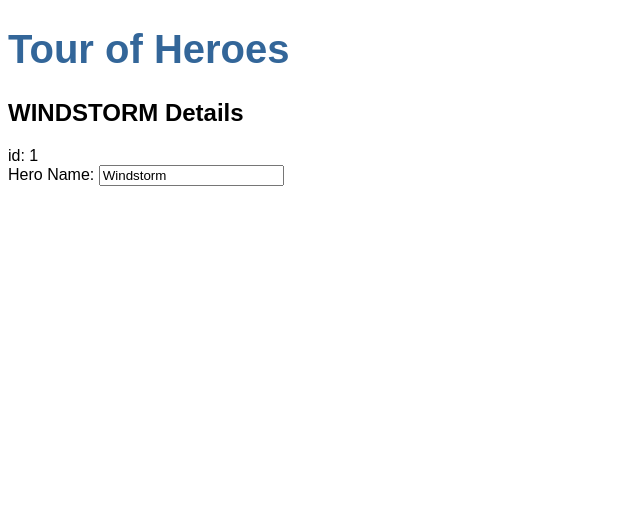
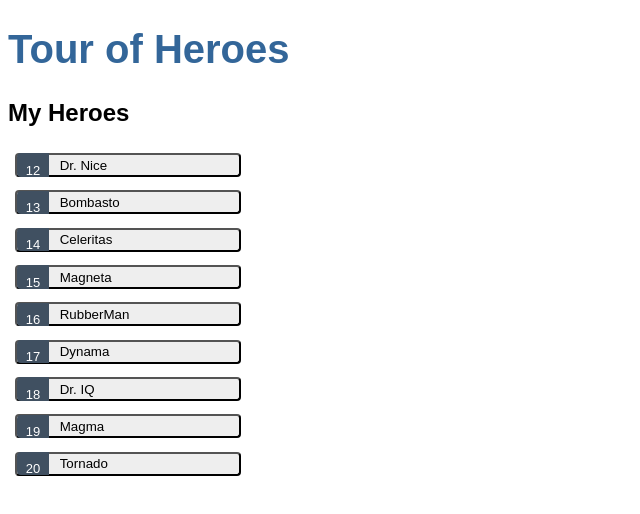
Before and after one commit to chris3evans/angulartutorial, an Angular app: page /heroes in a window 1280 px wide. Shown: the top 514 px of the page, without its empty margins (0-640 px from the left). Built offline with nearby package versions, Linux system fonts and the light colour scheme.

Commit message:
Completed lesson 2

```diff
--- a/src/app/heroes/heroes.component.css
+++ b/src/app/heroes/heroes.component.css
@@ -0,0 +1,66 @@
+.heroes {
+  margin: 0 0 2em 0;
+  list-style-type: none;
+  padding: 0;
+  width: 15em;
+}
+
+.heroes li {
+  display: flex;
+}
+
+.heroes button {
+  flex: 1;
+  cursor: pointer;
+  position: relative;
+  left: 0;
+  background-color: #eee;
+  margin: 0.5em;
+  padding: 0;
+  border-radius: 4px;
+  display: flex;
+  align-items: stretch;
+  height: 1.8em;
+  align-items: center;
+}
+
+.heroes button:hover {
+  color: #2c3a41;
+  background-color: #e6e6e6;
+  left: 0.1em;
+}
+
+.heroes button:active {
+  background-color: #525252;
+  color: #fafafa;
+}
+
+.heroes button.selected {
+  background-color: black;
+  color: white;
+}
+
+.heroes button.selected:hover {
+  background-color: #505050;
+  color: white;
+}
+
+.heroes button.selected:active {
+  background-color: black;
+  color: white;
+}
+
+.heroes .badge {
+  display: inline-block;
+  font-size: small;
+  color: white;
+  padding: 0.8em 0.7em 0 0.7em;
+  background-color: #405061;
+  line-height: 1em;
+  margin-right: 0.8em;
+  border-radius: 4px 0 0 4px;
+}
+
+.heroes .name {
+  align-self: center;
+}
--- a/src/app/heroes/heroes.component.html
+++ b/src/app/heroes/heroes.component.html
@@ -1,6 +1,22 @@
-<h2>{{ hero.name | uppercase }} Details</h2>
-<div><span>id: </span>{{ hero.id }}</div>
-<div>
-  <label for="name">Hero Name: </label>
-  <input id="name" [(ngModel)]="hero.name" placeholder="name" />
+<h2>My Heroes</h2>
+<ul class="heroes">
+  <li *ngFor="let hero of heroes">
+    <button
+      (click)="onSelect(hero)"
+      type="button"
+      [class.selected]="hero === selectedHero"
+    >
+      <span class="badge">{{ hero.id }}</span>
+      <span class="name">{{ hero.name }}</span>
+    </button>
+  </li>
+</ul>
+
+<div *ngIf="selectedHero">
+  <h2>{{ selectedHero.name | uppercase }} Details</h2>
+  <div><span>id: </span>{{ selectedHero.id }}</div>
+  <div>
+    <label for="hero-name">Hero Name: </label>
+    <input id="hero-name" [(ngModel)]="selectedHero.name" placeholder="name" />
+  </div>
 </div>
--- a/src/app/heroes/heroes.component.ts
+++ b/src/app/heroes/heroes.component.ts
@@ -1,5 +1,6 @@
 import { Component } from '@angular/core';
 import { Hero } from '../hero';
+import { HEROES } from '../mock-heroes';
 
 @Component({
   selector: 'app-heroes',
@@ -7,8 +8,11 @@
   styleUrls: ['./heroes.component.css'],
 })
 export class HeroesComponent {
-  hero: Hero = {
-    id: 1,
-    name: 'Windstorm',
-  };
+  selectedHero?: Hero;
+
+  heroes: Hero[] = HEROES;
+
+  onSelect(hero: Hero) {
+    this.selectedHero = hero;
+  }
 }
--- /dev/null
+++ b/src/app/mock-heroes.ts
@@ -0,0 +1,13 @@
+import { Hero } from './hero';
+
+export const HEROES: Hero[] = [
+  { id: 12, name: 'Dr. Nice' },
+  { id: 13, name: 'Bombasto' },
+  { id: 14, name: 'Celeritas' },
+  { id: 15, name: 'Magneta' },
+  { id: 16, name: 'RubberMan' },
+  { id: 17, name: 'Dynama' },
+  { id: 18, name: 'Dr. IQ' },
+  { id: 19, name: 'Magma' },
+  { id: 20, name: 'Tornado' },
+];
```
